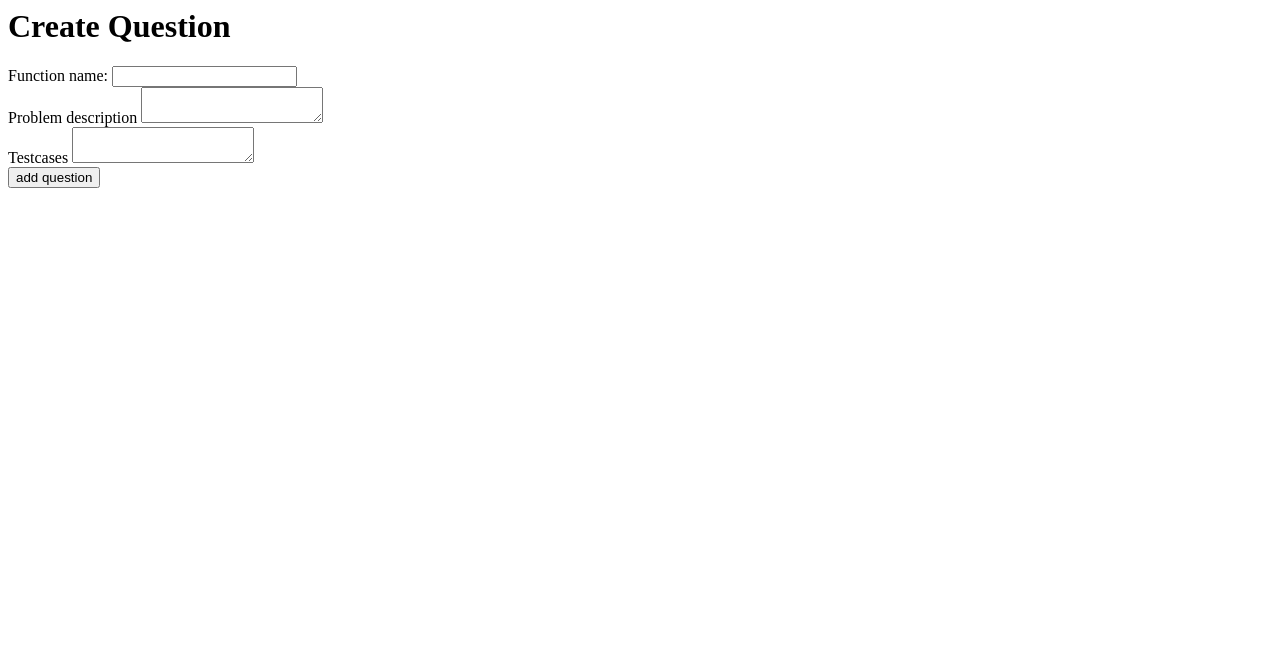
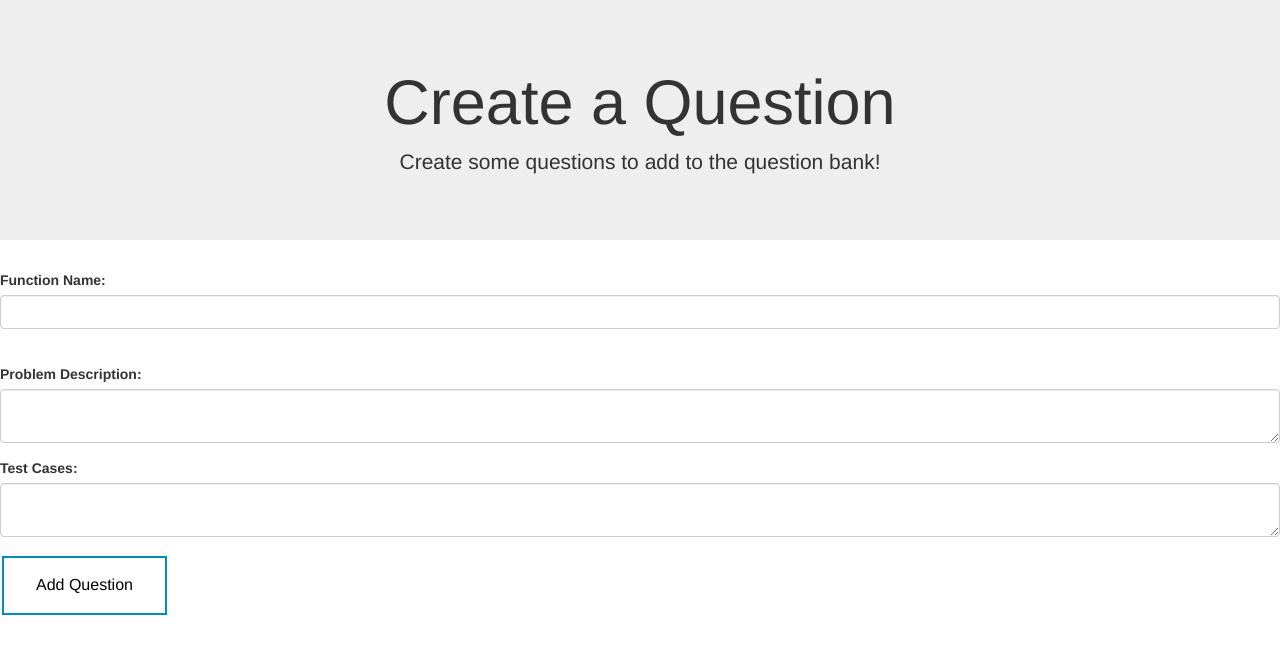
Before and after one commit to Mehakpreet21/OnlineGrading-1, a Django app: template exam/templates/exam/question/add.html in a window 1280 px wide. Shown: the top 654 px of the page. Run offline with Django 4.2, Linux system fonts and the light colour scheme; the template is opened without the code that fills it, so the values that code supplies are empty; some libraries are stand-ins or nearby versions.

Commit message:
add question looks prettier

```diff
--- a/exam/templates/exam/question/add.html
+++ b/exam/templates/exam/question/add.html
@@ -1,17 +1,63 @@
-
-<h1>Create Question</h1>
+<!DOCTYPE html>
+<html lang="en" dir="ltr">
+  <head>
+    <meta charset="utf-8">
+    <link rel="stylesheet" href="https://maxcdn.bootstrapcdn.com/bootstrap/3.4.1/css/bootstrap.min.css">
+    <script src="https://ajax.googleapis.com/ajax/libs/jquery/3.5.1/jquery.min.js"></script>
+    <script src="https://maxcdn.bootstrapcdn.com/bootstrap/3.4.1/js/bootstrap.min.js"></script>
+  </head>
+  <style>
+    .button {
+      background-color: #00000F; /* Green */
+      border: none;
+      color: white;
+      padding: 16px 32px;
+      text-align: center;
+      text-decoration: none;
+      display: inline-block;
+      font-size: 16px;
+      margin: 4px 2px;
+      transition-duration: 0.4s;
+      cursor: pointer;
+    }
+    .button1 {
+      background-color: white;
+      color: black;
+      border: 2px solid #008CBA;
+    }
+    .button1:hover {
+      background-color: #008CBA;
+      color: white;
+    }
+  </style>
+  <body>
+    <div class="jumbotron text-center">
+      <h1>Create a Question</h1>
+      <p>Create some questions to add to the question bank!</p>
+    </div>
     <form method="POST">
       {% csrf_token %}
-
-  Function name: <input type="text" name="name" required> <br>
+      <div class="form-group">
+        <label for="usr">Function Name:</label>
+        <input type="text" name="name" class='form-control'required> <br>
+      </div>
+      <div class="form-group">
+        <label for="usr">Problem Description:</label>
+        <textarea name="detail" class="form-control" required></textarea>
+      </div>
+      <div class="form-group">
+        <label for="usr">Test Cases:</label>
+        <textarea name="testcases" class="form-control" required></textarea>
+      </div>
+      <!--Function name: <input type="text" name="name" required> <br>
       Problem description
       <textarea name="detail" required></textarea> <br>
       Testcases
-  <textarea name="testcases" required></textarea> <br>
-  <input type="submit" value="add question">
+      <textarea name="testcases" required></textarea> <br><-->
+      <input class="button button1" type="submit" value="Add Question">
     </form>
-
-
+  </body>
+</html>
 
 <!--
 <!DOCTYPE html>
```
Lines whose indentation alone changed are shown as unchanged.
